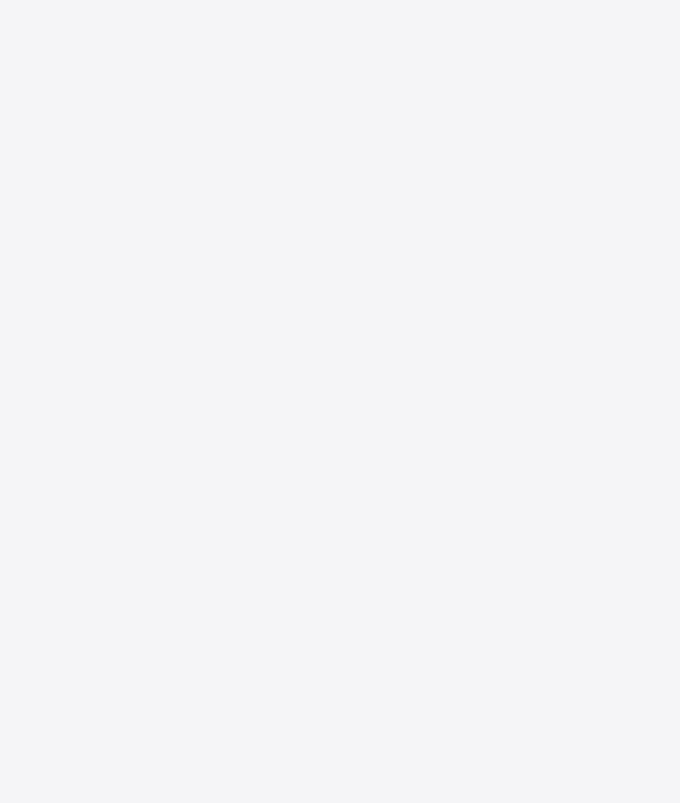
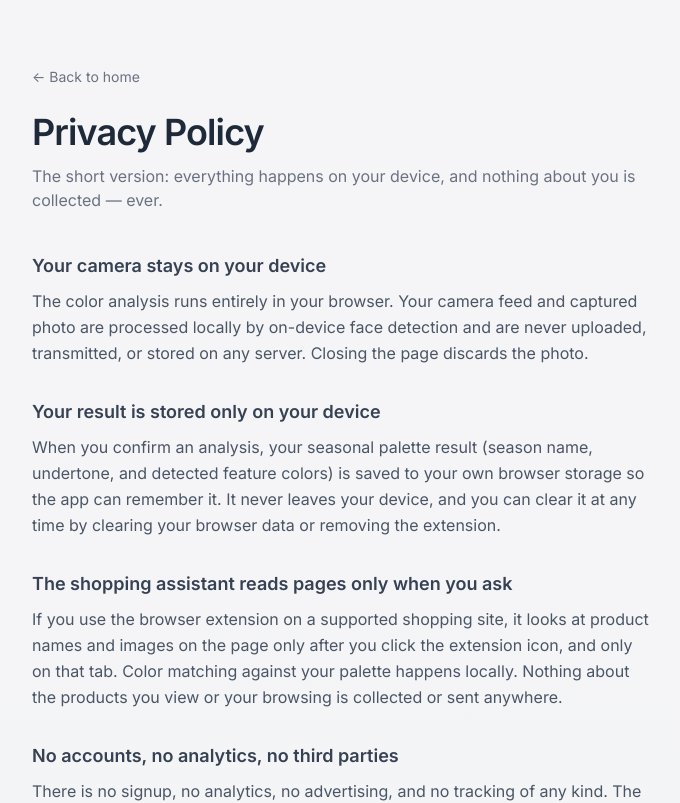
Before and after one commit to priyanshitaneja/ai-color-analysis, a React (Vite) app: page /privacy in a window 1280 px wide. Before the commit this address had no page. Shown: the top 803 px of the page, without its empty margins (296-976 px from the left). Built offline with nearby package versions, Linux system fonts and the light colour scheme.

Commit message:
Add privacy policy page and pre-render it

```diff
--- a/scripts/generate-static.mjs
+++ b/scripts/generate-static.mjs
@@ -46,7 +46,7 @@ const seasonNames = {
   'cool-winter': 'Cool Winter',
 };
 
-const routes = ['/', ...seasonIds.map((id) => `/seasons/${id}`)];
+const routes = ['/', ...seasonIds.map((id) => `/seasons/${id}`), '/privacy'];
 
 function getPageMeta(route) {
   if (route === '/') {
@@ -58,6 +58,19 @@ function getPageMeta(route) {
       ogDescription:
         'Free online seasonal color analysis powered by AI. Find your best colors with a single photo — no signup required.',
       ogUrl: BASE_URL,
+      ogType: 'website',
+    };
+  }
+
+  if (route === '/privacy') {
+    return {
+      title: 'Privacy Policy — AI Color Analysis',
+      description:
+        'AI Color Analysis privacy policy: all analysis runs on your device. No photos uploaded, no data collected, no tracking.',
+      ogTitle: 'Privacy Policy — AI Color Analysis',
+      ogDescription:
+        'All analysis runs on your device. No photos uploaded, no data collected, no tracking.',
+      ogUrl: `${BASE_URL}/privacy`,
       ogType: 'website',
     };
   }
--- a/src/AppRoutes.tsx
+++ b/src/AppRoutes.tsx
@@ -1,6 +1,7 @@
 import { lazy, Suspense } from 'react';
 import { Routes, Route } from 'react-router-dom';
 import { LandingPage } from './pages/LandingPage';
+import { PrivacyPage } from './pages/PrivacyPage';
 import { SeasonPage } from './pages/SeasonPage';
 
 const WizardPage = lazy(() =>
@@ -20,6 +21,7 @@ export function AppRoutes() {
         <Routes>
           <Route path="/" element={<LandingPage />} />
           <Route path="/seasons/:seasonId" element={<SeasonPage />} />
+          <Route path="/privacy" element={<PrivacyPage />} />
           <Route
             path="/analyze"
             element={
--- /dev/null
+++ b/src/pages/PrivacyPage.tsx
@@ -0,0 +1,60 @@
+import { Link } from 'react-router-dom';
+
+const sections = [
+  {
+    title: 'Your camera stays on your device',
+    body: 'The color analysis runs entirely in your browser. Your camera feed and captured photo are processed locally by on-device face detection and are never uploaded, transmitted, or stored on any server. Closing the page discards the photo.',
+  },
+  {
+    title: 'Your result is stored only on your device',
+    body: 'When you confirm an analysis, your seasonal palette result (season name, undertone, and detected feature colors) is saved to your own browser storage so the app can remember it. It never leaves your device, and you can clear it at any time by clearing your browser data or removing the extension.',
+  },
+  {
+    title: 'The shopping assistant reads pages only when you ask',
+    body: 'If you use the browser extension on a supported shopping site, it looks at product names and images on the page only after you click the extension icon, and only on that tab. Color matching against your palette happens locally. Nothing about the products you view or your browsing is collected or sent anywhere.',
+  },
+  {
+    title: 'No accounts, no analytics, no third parties',
+    body: 'There is no signup, no analytics, no advertising, and no tracking of any kind. The app makes no network requests with your personal data — fonts, models, and code are all served with the app itself.',
+  },
+];
+
+export function PrivacyPage() {
+  return (
+    <main className="min-h-screen bg-gradient-to-b from-surface via-surface to-gray-100">
+      <div className="max-w-2xl mx-auto px-4 sm:px-6 py-12 sm:py-16">
+        <Link
+          to="/"
+          className="text-sm text-gray-500 hover:text-gray-700 transition-colors"
+        >
+          ← Back to home
+        </Link>
+
+        <h1 className="text-3xl sm:text-4xl font-semibold tracking-tight text-gray-800 mt-6">
+          Privacy Policy
+        </h1>
+        <p className="text-gray-500 mt-3">
+          The short version: everything happens on your device, and nothing
+          about you is collected — ever.
+        </p>
+
+        <div className="mt-10 space-y-8">
+          {sections.map(({ title, body }) => (
+            <section key={title}>
+              <h2 className="text-lg font-semibold text-gray-700">{title}</h2>
+              <p className="text-gray-600 mt-2 text-sm sm:text-base leading-relaxed">
+                {body}
+              </p>
+            </section>
+          ))}
+        </div>
+
+        <p className="text-xs text-gray-400 mt-12">
+          This policy applies to both the web app and the browser extension.
+          If it ever changes, the change will be visible on this page before
+          it takes effect.
+        </p>
+      </div>
+    </main>
+  );
+}
```
